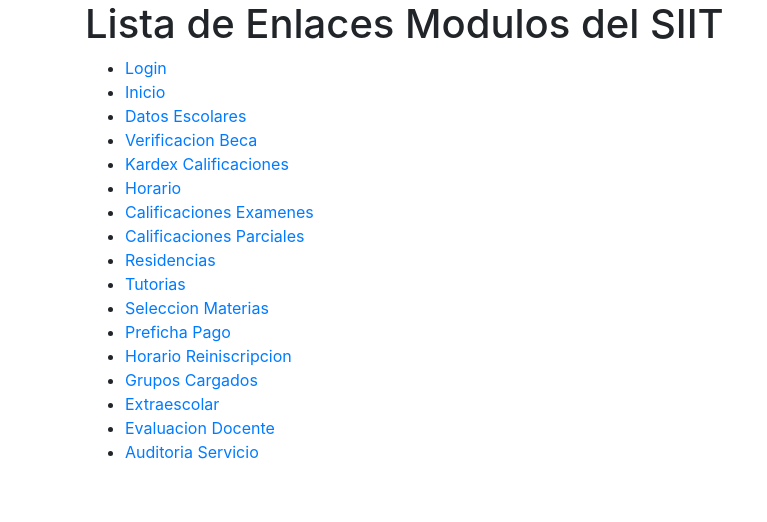
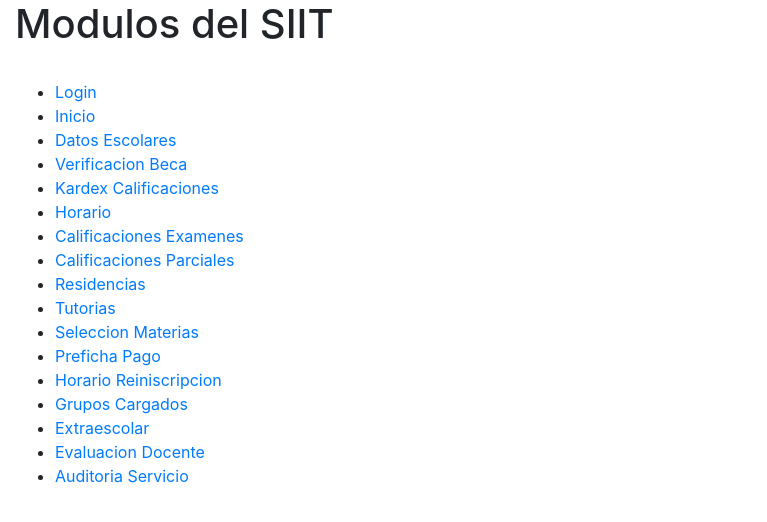
Before and after one commit to desarrollowebp/SIIT, an Angular app: page / in a window 1280 px wide. Shown: the top 522 px of the page, without its empty margins (0-767 px from the left). Built offline with nearby package versions, Linux system fonts and the light colour scheme.

Commit message:
Se modifico componente de lista-modulos

```diff
--- a/src/app/lista-modulos/lista-modulos.component.html
+++ b/src/app/lista-modulos/lista-modulos.component.html
@@ -1,7 +1,12 @@
-<div class="container">
+<div class="container-fluid">
+  <div class="row">
+    <div class="col-6">
+      <h1>Modulos del SIIT</h1>
+    </div>
+  </div>
   <div class="row">
     <div class="col-12">
-      <h1>Lista de Enlaces Modulos del SIIT</h1>
+      <br>
     </div>
   </div>
   <div class="row">
```
